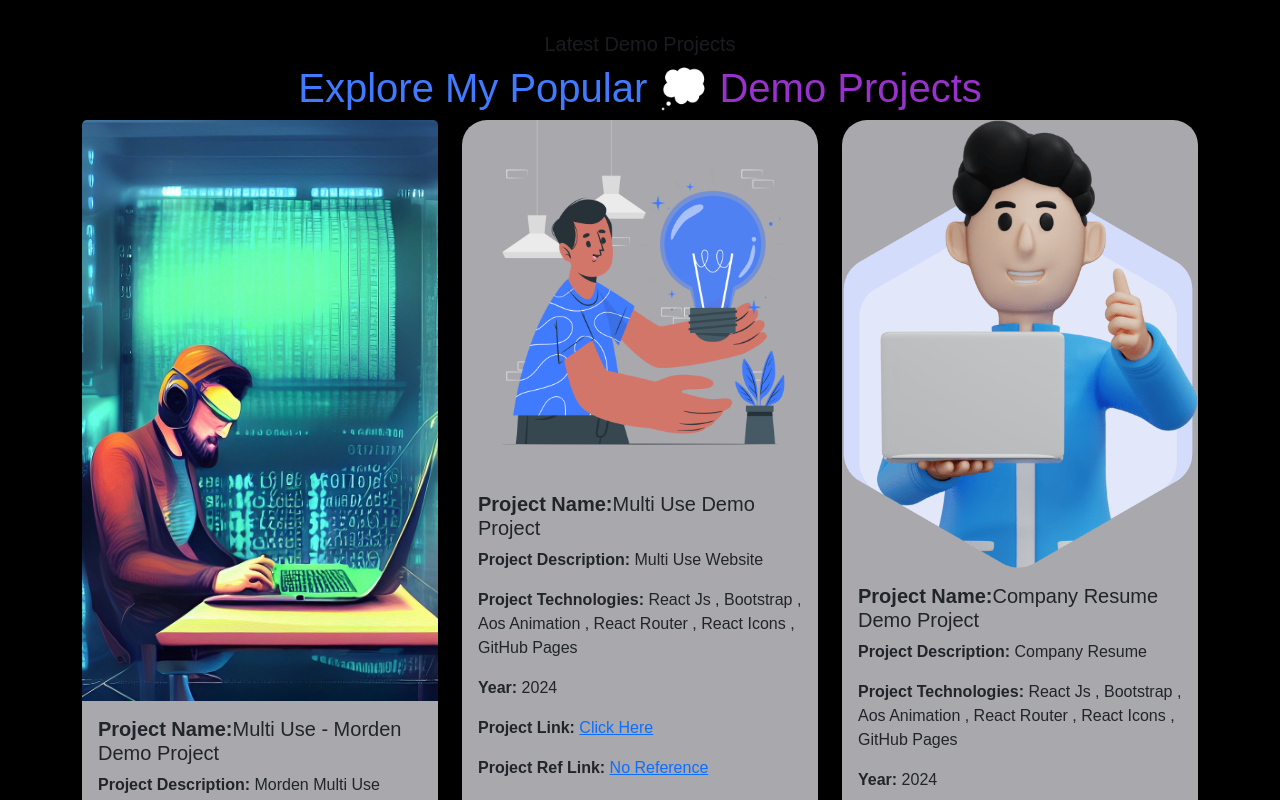
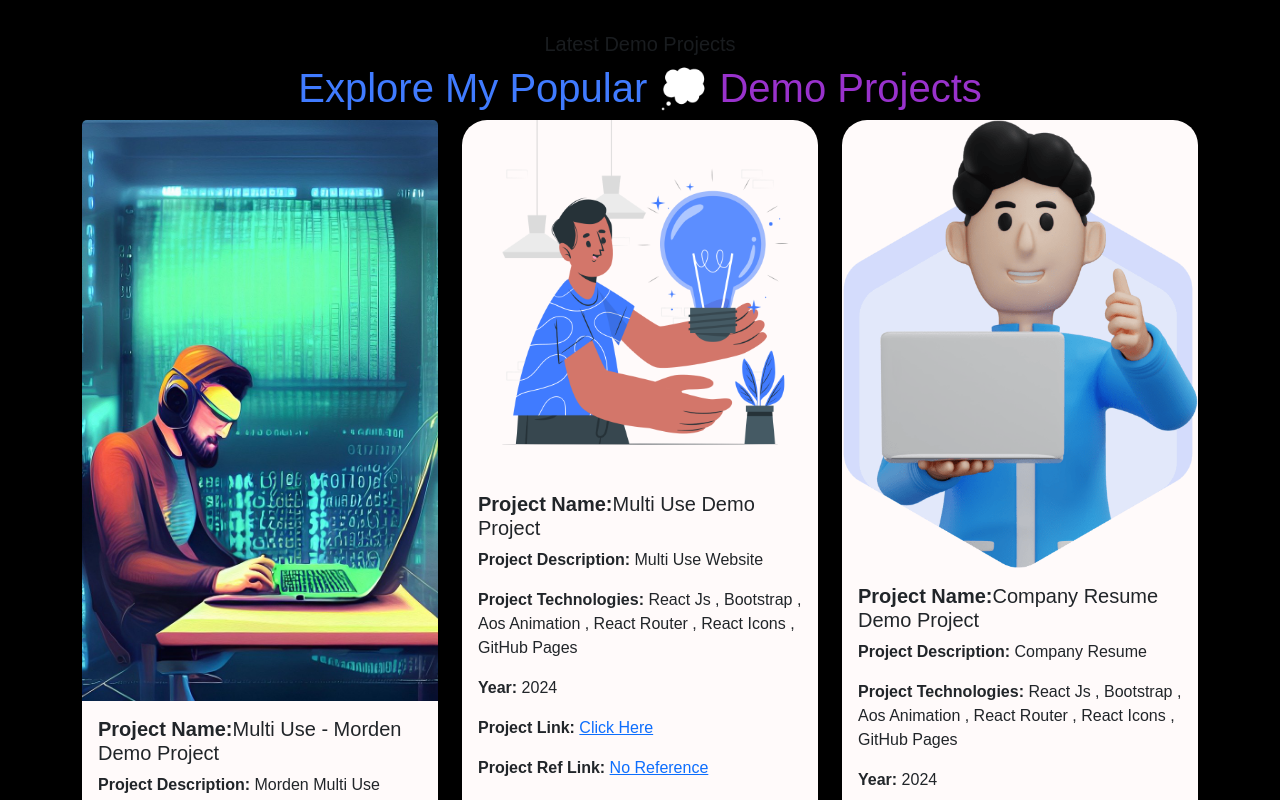
Before and after one commit to mostafamohamedmostafa/moustappha, a React (Create React App) app: page / in a window 1280 px wide. Shown: the part 4940-5740 px from the top of the page. Built offline with nearby package versions, Linux system fonts and the light colour scheme; a web font is replaced by a local one.

Commit message:
update css

```diff
--- a/src/Component/Demos.js
+++ b/src/Component/Demos.js
@@ -2,7 +2,7 @@ import { DemosProjects } from "./Data";
 function Demos() {
     return (
         <section className="container">
-            <div className="Projects" id="DemoProjectsSection">
+            <div className="Demos" id="DemoProjectsSection">
             <h5 className="text-muted text-center">Latest Demo  Projects</h5>
                 <h1 className="text-center" data-aos="flip-up"> Explore My Popular 💭 <span> Demo Projects</span> </h1>
 
@@ -15,7 +15,7 @@ function Demos() {
 
                             <div className="col Demos-Card" key={index} data-aos="fade-down" >
                                 <div className="card h-100">
-                                    <img src={DemosProjectsdata.IMG} className="card-img-top img-fluid" alt={DemosProjectsdata.IMGAlt} />
+                                    <img src={DemosProjectsdata.IMG} className="card-img-top img-fluid"  data-aos="zoom-in"  alt={DemosProjectsdata.IMGAlt} />
                                     <div className="card-body">
                                         <h5 className="card-title"><strong>Project Name:</strong>{DemosProjectsdata.ProjectName}</h5>
                                         <p className="card-text"><strong>Project Description:</strong> {DemosProjectsdata.ProjectDemosDescription}</p>
--- a/src/index.css
+++ b/src/index.css
@@ -21,11 +21,9 @@ h3 {
   color: #407bff !important;
 }
 
-span{
+span {
   color: darkorchid;
 }
-
-
 
 .Education-Card,
 .WorkExperience-Card {
@@ -38,10 +36,9 @@ span{
 .Projects-Card .card,
 .Demos-Card .card,
 .Contact-Card .card {
-  border: none ;
+  border: none;
   box-shadow: 10px 10px rgba(0, 0, 0, 0.1);
   border-radius: 25px !important;
-
 }
 
 .Demos-Card .card image {
@@ -52,7 +49,9 @@ span{
   background-color: black;
 }
 
-
+.Demos .card {
+  background-color: snow !important;
+}
 
 .context {
   width: 90%;
@@ -219,12 +218,12 @@ span{
   color: #407bff;
 }
 
-.card{
-  background-color:  rgba(248, 248, 255, 0.678)  !important;
+.card {
+  background-color: rgba(248, 248, 255, 0.678) !important;
 }
 
-@media only screen and (min-width: 300px  ) and  (max-width: 600px)  {
-  .circles{
+@media only screen and (min-width: 300px) and (max-width: 600px) {
+  .circles {
     top: 300px !important;
   }
 }
```
